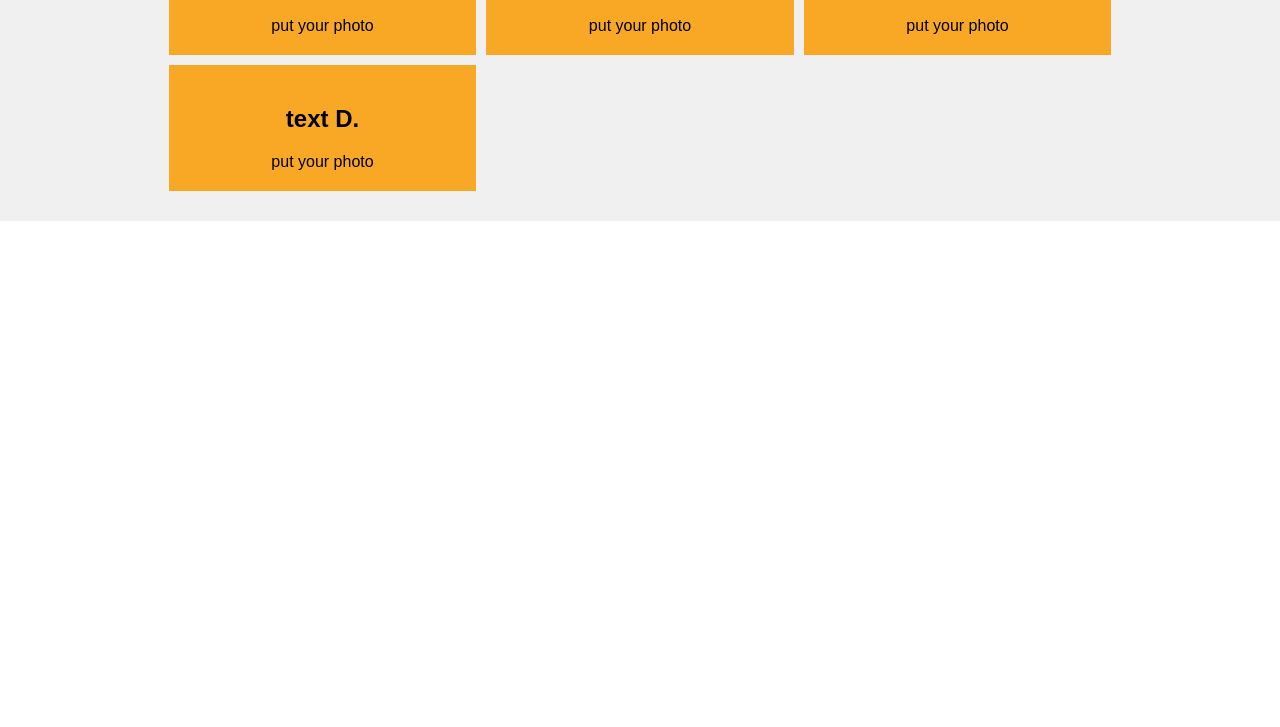
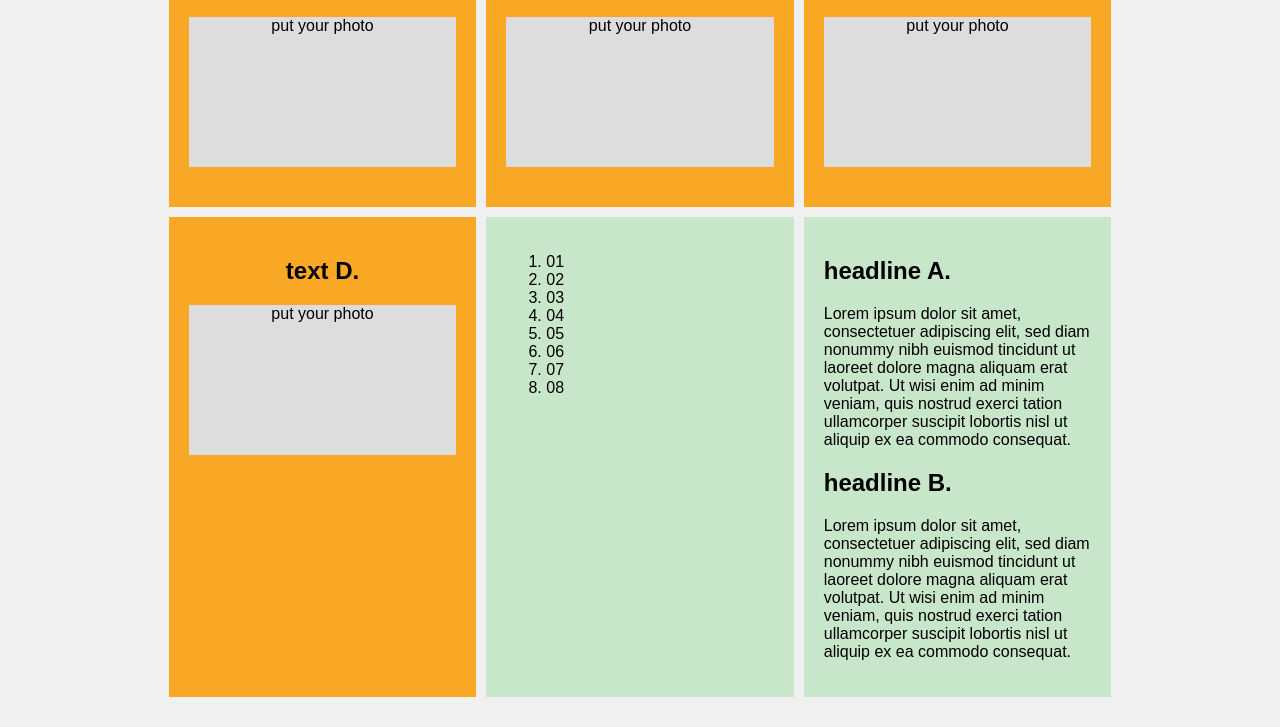
Before and after one commit to jankl085/CSS-grid-project-, a plain HTML site: page images/index.html in a window 1280 px wide. Shown: the part 81-808 px from the top of the page. Drawn offline with Linux system fonts and the light colour scheme.

Commit message:
add more classes and css

```diff
--- a/images/index.html
+++ b/images/index.html
@@ -38,3 +38,24 @@
                 <h2>text D.</h2>
                 <div class="photo-placeholder">put your photo</div>
             </div>
+
+            <div class="left-box">
+                <ol>
+                    <li>01</li>
+                    <li>02</li>
+                    <li>03</li>
+                    <li>04</li>
+                    <li>05</li>
+                    <li>06</li>
+                    <li>07</li>
+                    <li>08</li>
+                </ol>
+            </div>
+
+
+            <div class="text-column">
+                <h2>headline A.</h2>
+                <p>Lorem ipsum dolor sit amet, consectetuer adipiscing elit, sed diam nonummy nibh euismod tincidunt ut laoreet dolore magna aliquam erat volutpat. Ut wisi enim ad minim veniam, quis nostrud exerci tation ullamcorper suscipit lobortis nisl ut aliquip ex ea commodo consequat.</p>
+                <h2>headline B.</h2>
+                <p>Lorem ipsum dolor sit amet, consectetuer adipiscing elit, sed diam nonummy nibh euismod tincidunt ut laoreet dolore magna aliquam erat volutpat. Ut wisi enim ad minim veniam, quis nostrud exerci tation ullamcorper suscipit lobortis nisl ut aliquip ex ea commodo consequat.</p>
+            </div>
--- a/images/styles.css
+++ b/images/styles.css
@@ -24,3 +24,14 @@ body {
     padding: 20px;
     text-align: center;
 }
+
+.text-column, .left-box, .right-box {
+    background-color: #C8E6C9;
+    padding: 20px;
+}
+
+.photo-placeholder {
+    background-color: #ddd;
+    height: 150px;
+    margin: 20px auto;
+}
```
